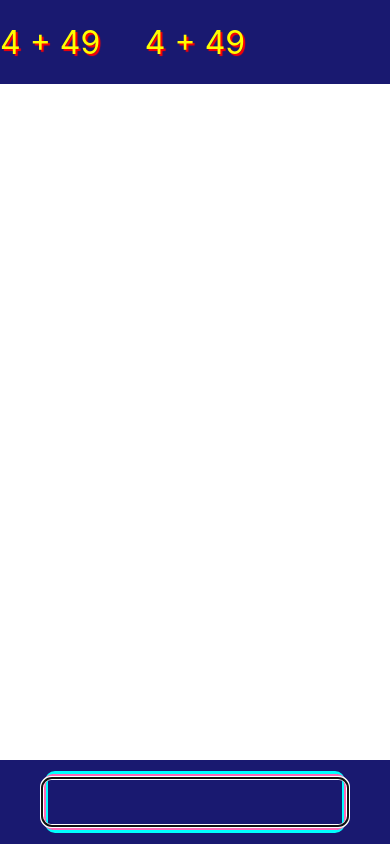
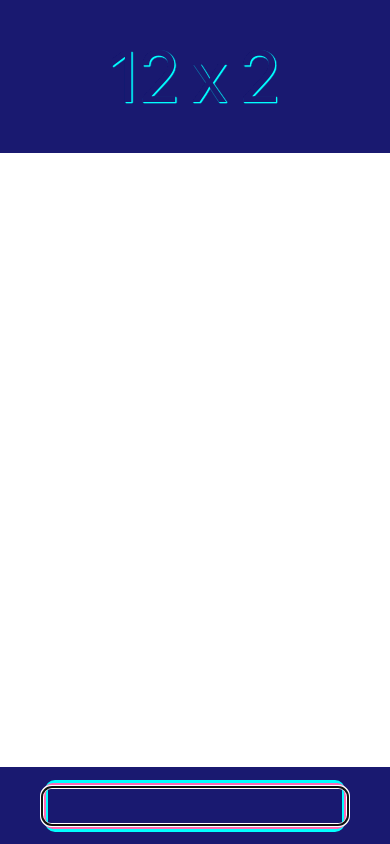
Before and after one commit to imKodos/math-racer, a React Native app: screen / in a window 390 px wide. Built offline with nearby package versions, Linux system fonts and the light colour scheme.

Commit message:
added text border to equation. todo -- make it a seperate component

```diff
--- a/App.js
+++ b/App.js
@@ -12,7 +12,9 @@ import {
 
 export default function App() {
   const [input, setInput] = React.useState("");
-  const eq= `4 + 49`;
+  const eq1= `12`;
+  const eq2 =`2`;
+  const op = `x`;
 
   // alert(`message: ${input}`);
   //todo look at https://www.freecodecamp.org/news/how-to-make-your-react-native-app-respond-gracefully-when-the-keyboard-pops-up-7442c1535580/
@@ -28,9 +30,25 @@ export default function App() {
       <SafeAreaView style={styles.safeAreaContainer}>
         <StatusBar hidden={true} />
         <View style={styles.equationContainer}>
-          <Text style={styles.equation}>{eq}</Text>
-          <Text style={[styles.equation, styles.abs, {textShadowOffset: {width: -2, height: -2}}]}>{eq}</Text>
-        </View>
+          <View style={{marginRight:10}}>
+          <Text style={styles.equation}>{eq1}</Text>
+          <Text style={[styles.equation, styles.abs, {textShadowOffset: {width: -1, height: -1}}]}>{eq1}</Text>
+          <Text style={[styles.equation, styles.abs, {textShadowOffset: {width: -1, height: 1}}]}>{eq1}</Text>
+          <Text style={[styles.equation, styles.abs, {textShadowOffset: {width: 1, height: -1}}]}>{eq1}</Text>
+          </View>
+          <View>
+          <Text style={styles.equation}>{op}</Text>
+          <Text style={[styles.equation, styles.abs, {textShadowOffset: {width: -1, height: -1}}]}>{op}</Text>
+          <Text style={[styles.equation, styles.abs, {textShadowOffset: {width: -1, height: 1}}]}>{op}</Text>
+          <Text style={[styles.equation, styles.abs, {textShadowOffset: {width: 1, height: -1}}]}>{op}</Text>
+          </View>
+          <View style={{marginLeft:10}}>
+          <Text style={styles.equation}>{eq2}</Text>
+          <Text style={[styles.equation, styles.abs, {textShadowOffset: {width: -1, height: -1}}]}>{eq2}</Text>
+          <Text style={[styles.equation, styles.abs, {textShadowOffset: {width: -1, height: 1}}]}>{eq2}</Text>
+          <Text style={[styles.equation, styles.abs, {textShadowOffset: {width: 1, height: -1}}]}>{eq2}</Text>
+          </View>
+          </View>
         <View style={styles.raceContainer}></View>
         <View style={styles.inputContainer}>
           <View style={styles.outerInput1}>
@@ -80,7 +98,7 @@ const styles = StyleSheet.create({
     borderColor: "white",
     borderWidth: 3,
     borderRadius: 10,
-    padding: 10,
+    padding: 5,
     marginLeft: -5,
 
     //text:
@@ -107,19 +125,29 @@ const styles = StyleSheet.create({
     alignItems: "center",
     justifyContent: "center",
   },
+  // equation: {
+  //   alignSelf: "center",
+  //   color: "yellow",
+  //   fontSize: 32,
+  //   textShadowColor: "red",
+  //   textShadowRadius: 1,
+  //   textShadowOffset: { width: 2, height: 2},
+  //   marginVertical: 4,
+  //   // backgroundColor: "green",
+  // },
   equation: {
-    alignSelf: "center",
-    color: "yellow",
-    fontSize: 32,
-    textShadowColor: "red",
+    fontSize: 70,
+    color: 'midnightblue',
+    textShadowColor: 'cyan',
     textShadowRadius: 1,
-    textShadowOffset: { width: 2, height: 2},
-    marginVertical: 4,
-    // backgroundColor: "green",
-  },
+    textShadowOffset: {
+    width: 1,
+    height: 1,
+  }},
   equationContainer: {
-    flex: 0.5,
     // backgroundColor: "yellow",
+    flex: 1,
+    flexDirection: "row",
     alignItems: "center",
     justifyContent: "center",
   },
@@ -136,6 +164,5 @@ const styles = StyleSheet.create({
   },
   abs: {
     position: 'absolute',
-     top: 0, left: 0, right: 0, bottom: 0
    }
 });
```
